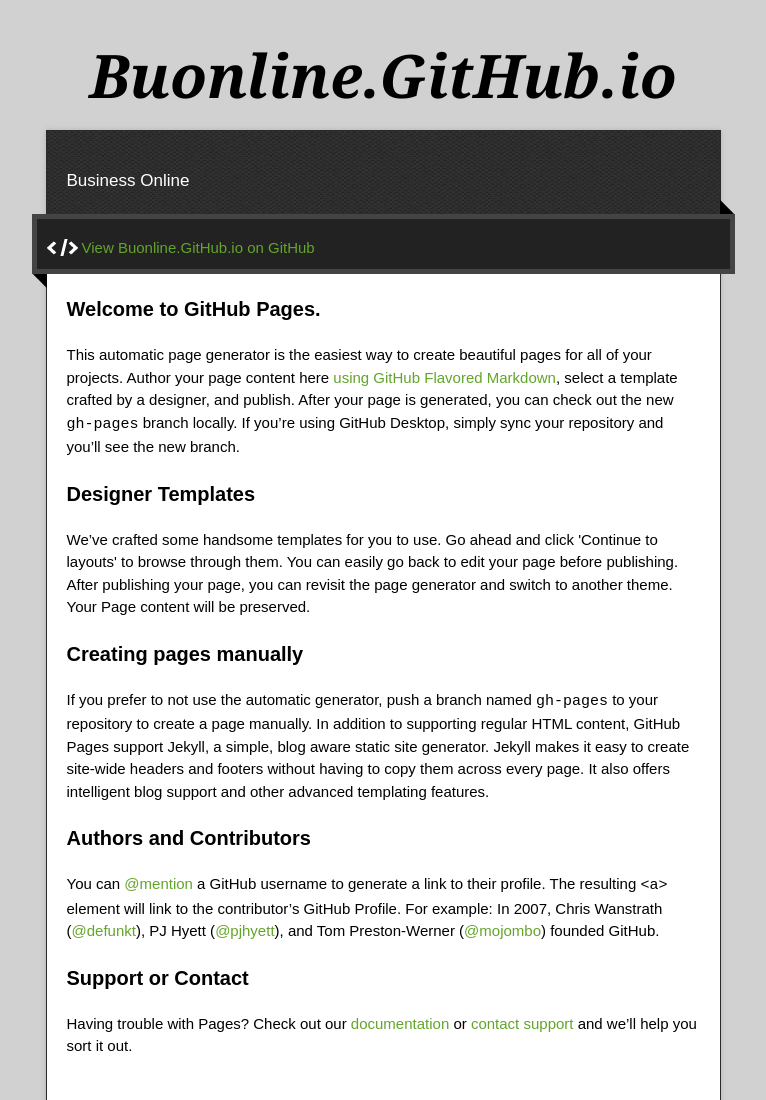
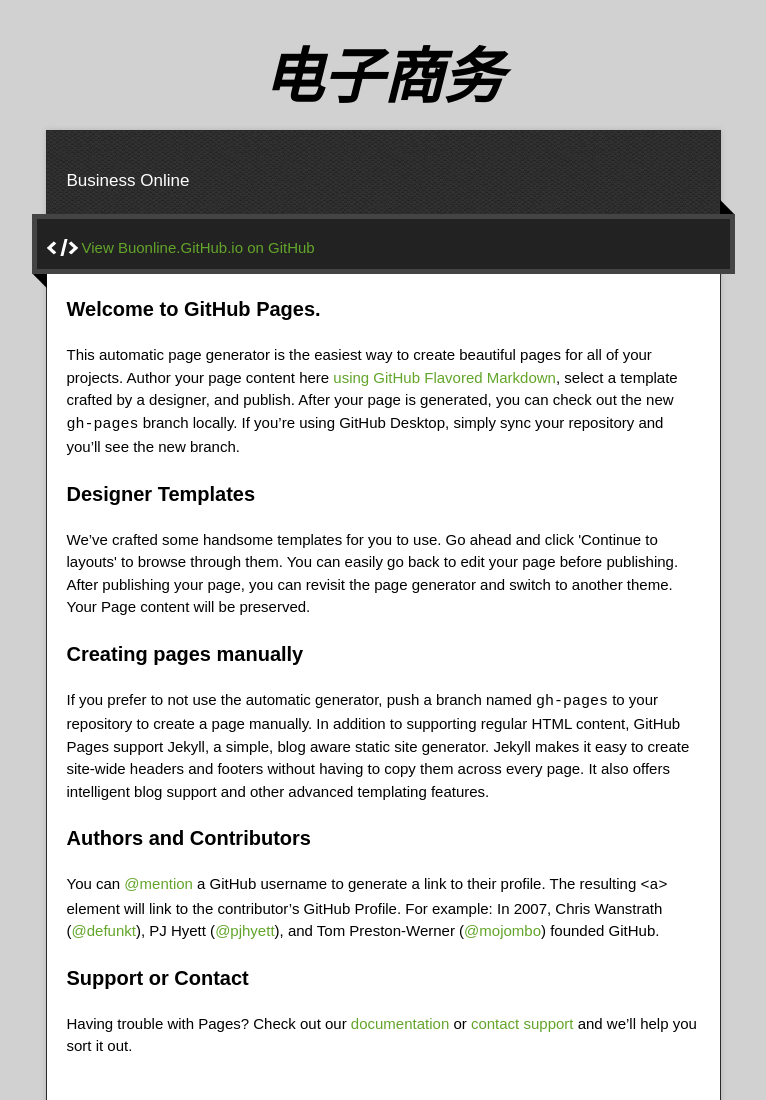
Before and after one commit to buonline/buonline.github.io, a plain HTML site: page index.html in a window 1280 px wide. Shown: the top 1100 px of the page, without its empty margins (257-1023 px from the left). Drawn offline with nearby package versions, Linux system fonts and the light colour scheme.

Commit message:
Update index.html

```diff
--- a/index.html
+++ b/index.html
@@ -22,7 +22,7 @@
 
   <div class="wrapper">
     <header>
-      <h1 class="title">Buonline.GitHub.io</h1>
+      <h1 class="title">电子商务</h1>
     </header>
     <div id="container">
       <p class="tagline">Business Online</p>
```
